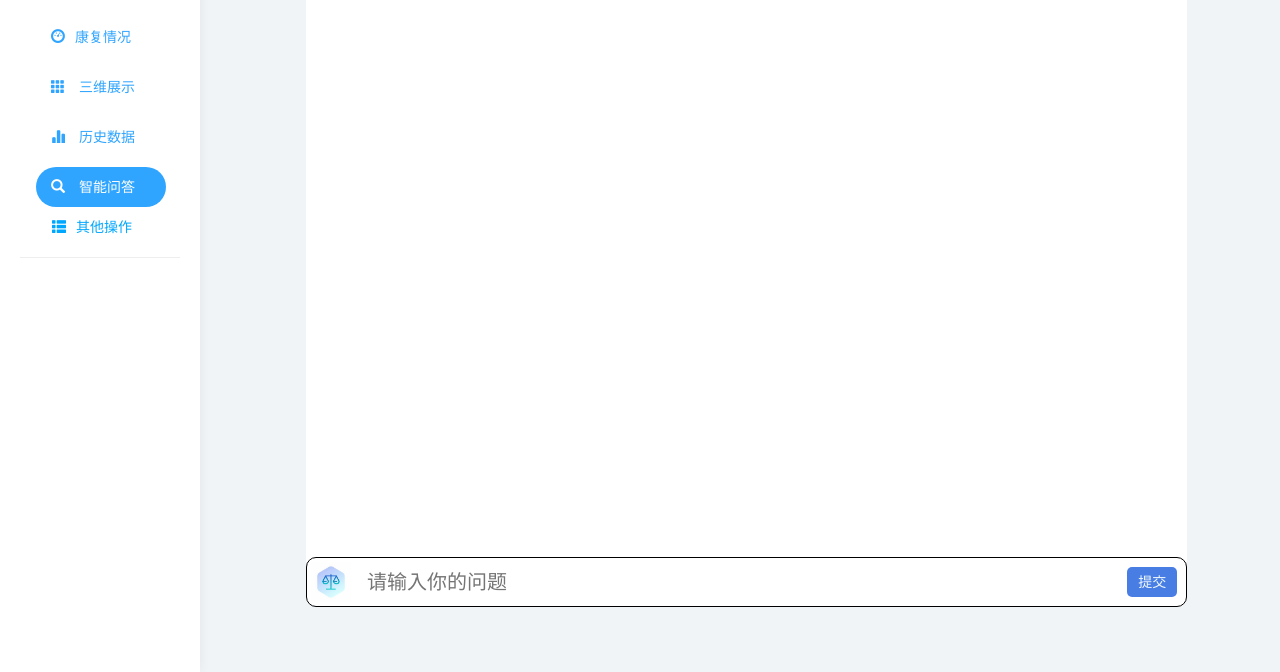
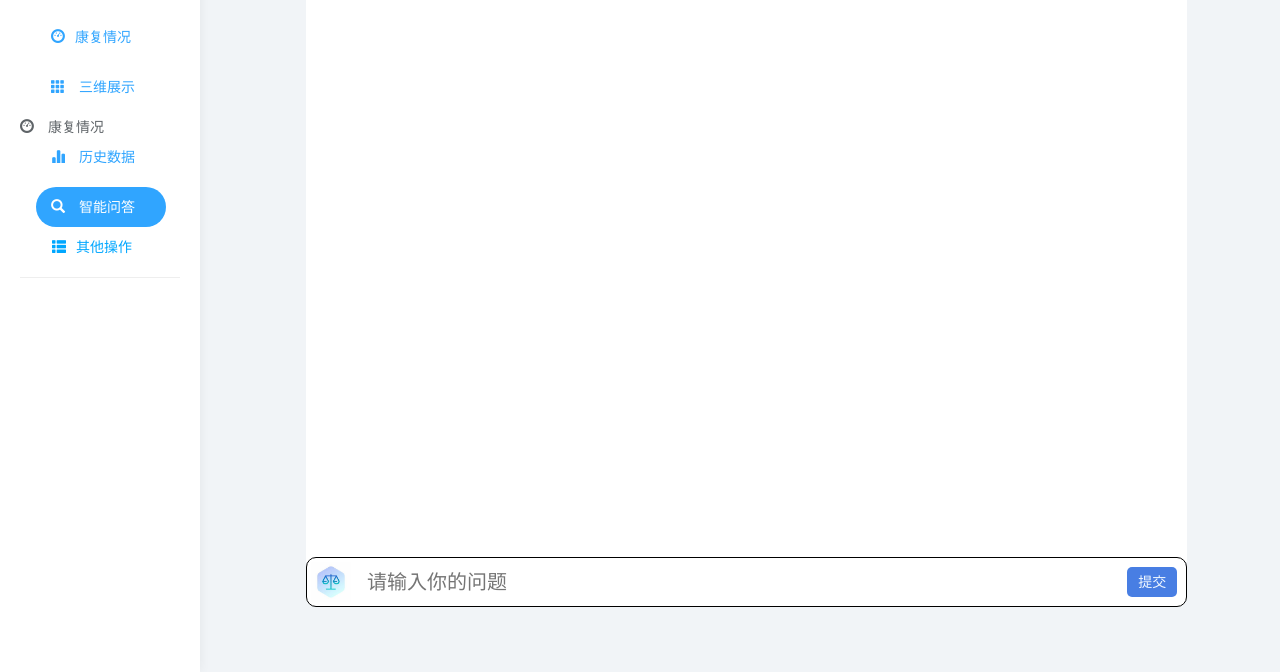
Before and after one commit to marmot10/marmot10.github.io, a plain HTML site: page index.html in a window 1280 px wide. Shown: the part 128-800 px from the top of the page. Drawn offline with nearby package versions, Linux system fonts and the light colour scheme; some packages are replaced by stand-ins of ours; a script that the page names is missing.

Commit message:
Update index.html

```diff
--- a/index.html
+++ b/index.html
@@ -54,6 +54,7 @@
         <ul class="nav menu">
             <li><a href="index.html"><span class="glyphicon glyphicon-dashboard"></span>康复情况</a></li>
             <li><a href="index copy.html"><span class="glyphicon glyphicon-th"></span> 三维展示</a></li>
+            <span class="glyphicon glyphicon-dashboard"></span> 康复情况
             <li><a href="charts.html"><span class="glyphicon glyphicon-stats"></span> 历史数据</a></li>
             <li class="active"><a href="talk.html"><span class="glyphicon glyphicon-search"></span> 智能问答</a></li>
             <li id="doOut"><span class="glyphicon glyphicon-th-list"></span>其他操作</li>
```
